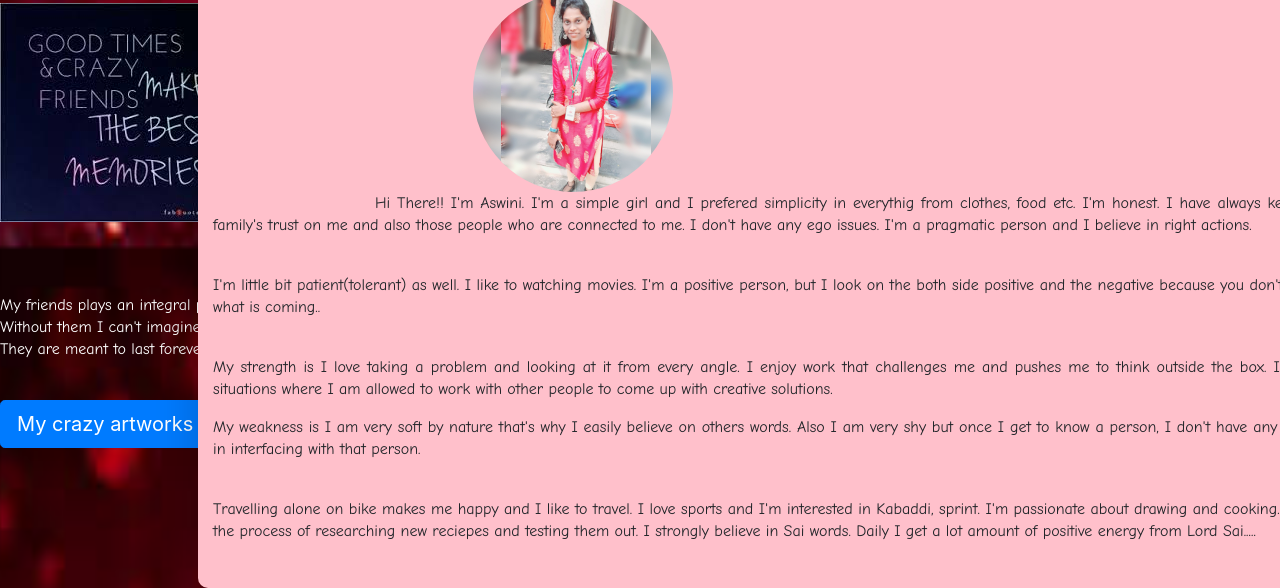
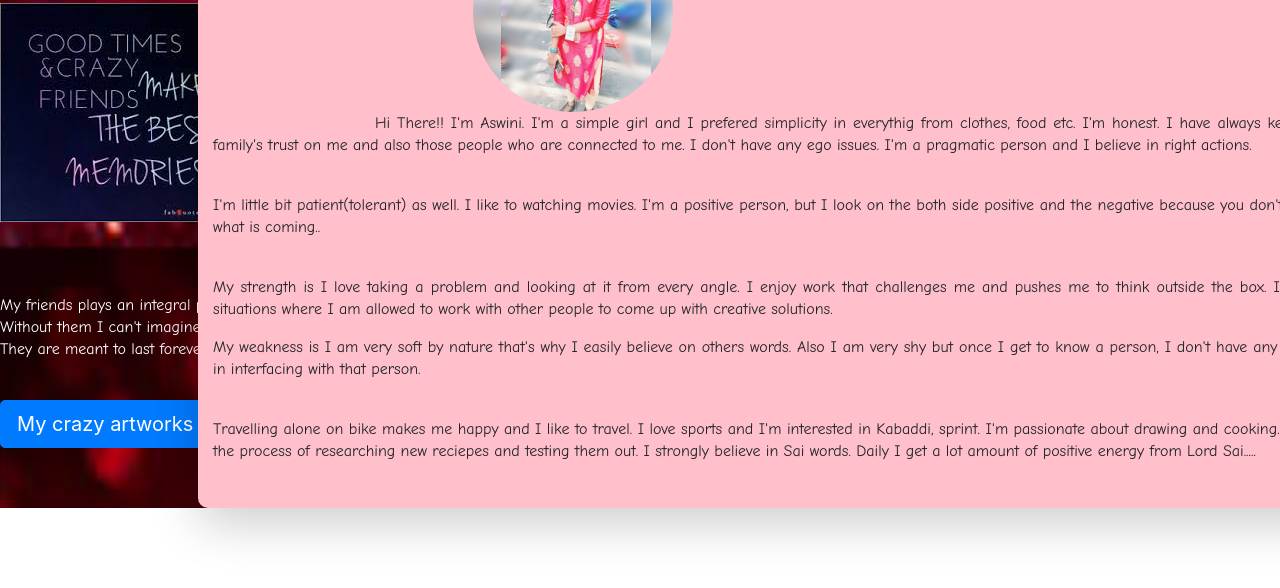
Before and after one commit to AswiniMoorthy/Aswini-personal-website, a plain HTML site: page index.html in a window 1280 px wide. Shown: the part 553-1141 px from the top of the page. After the commit the page ends 1061 px from the top, so only its background shows below. Drawn offline with nearby package versions, Linux system fonts and the light colour scheme.

Commit message:
initial upload

```diff
--- a/stylesheet.css
+++ b/stylesheet.css
@@ -45,10 +45,10 @@ line-height:22px;
 .container
 {
 position:absolute;
-top:100%;
+top:90%;
 left:60%;
 transform:translate(-50%,-50%);
-width:900px;
+width:800px;
 padding:30px;
 background:pink;
 box-sizing:border-box;
```
